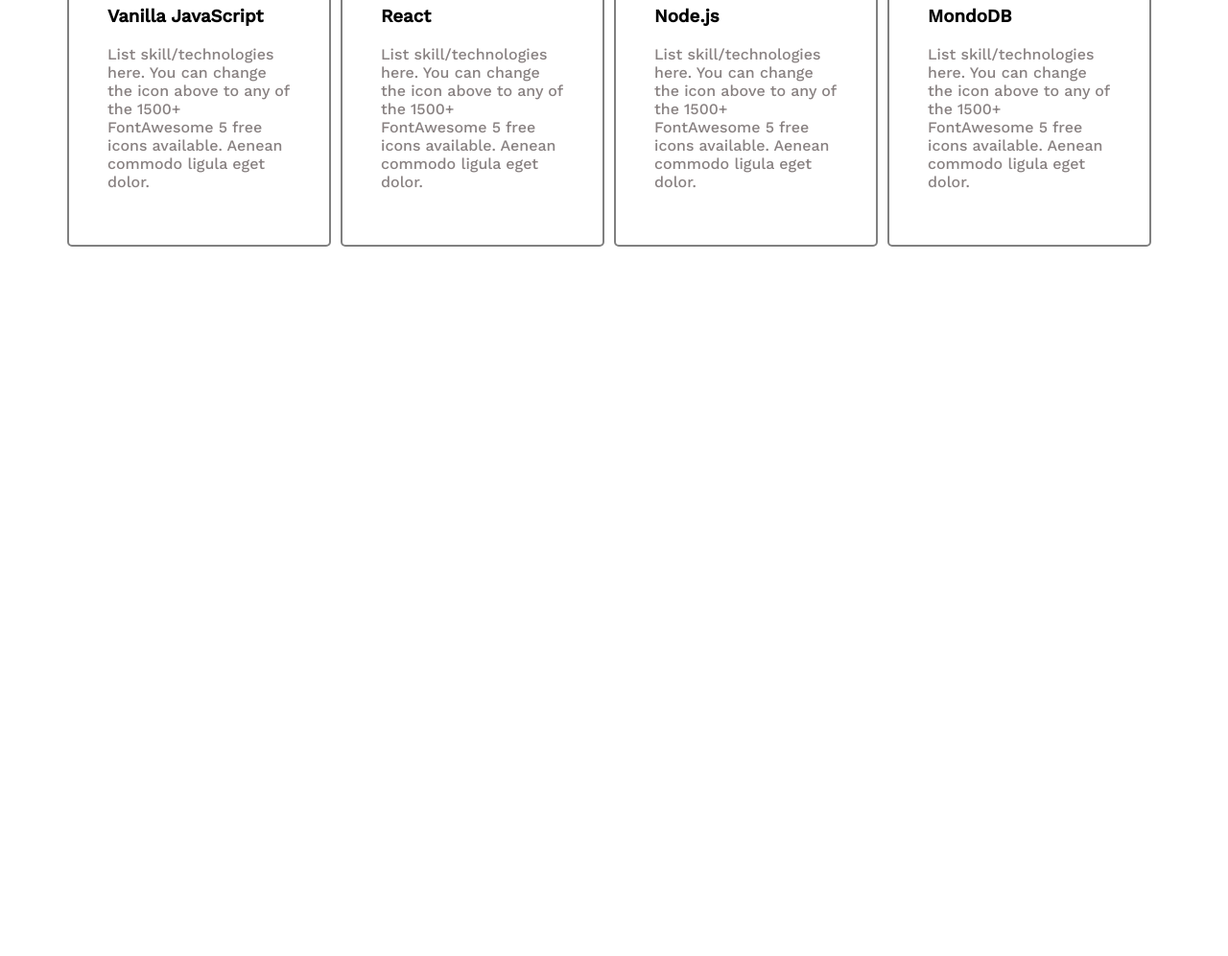
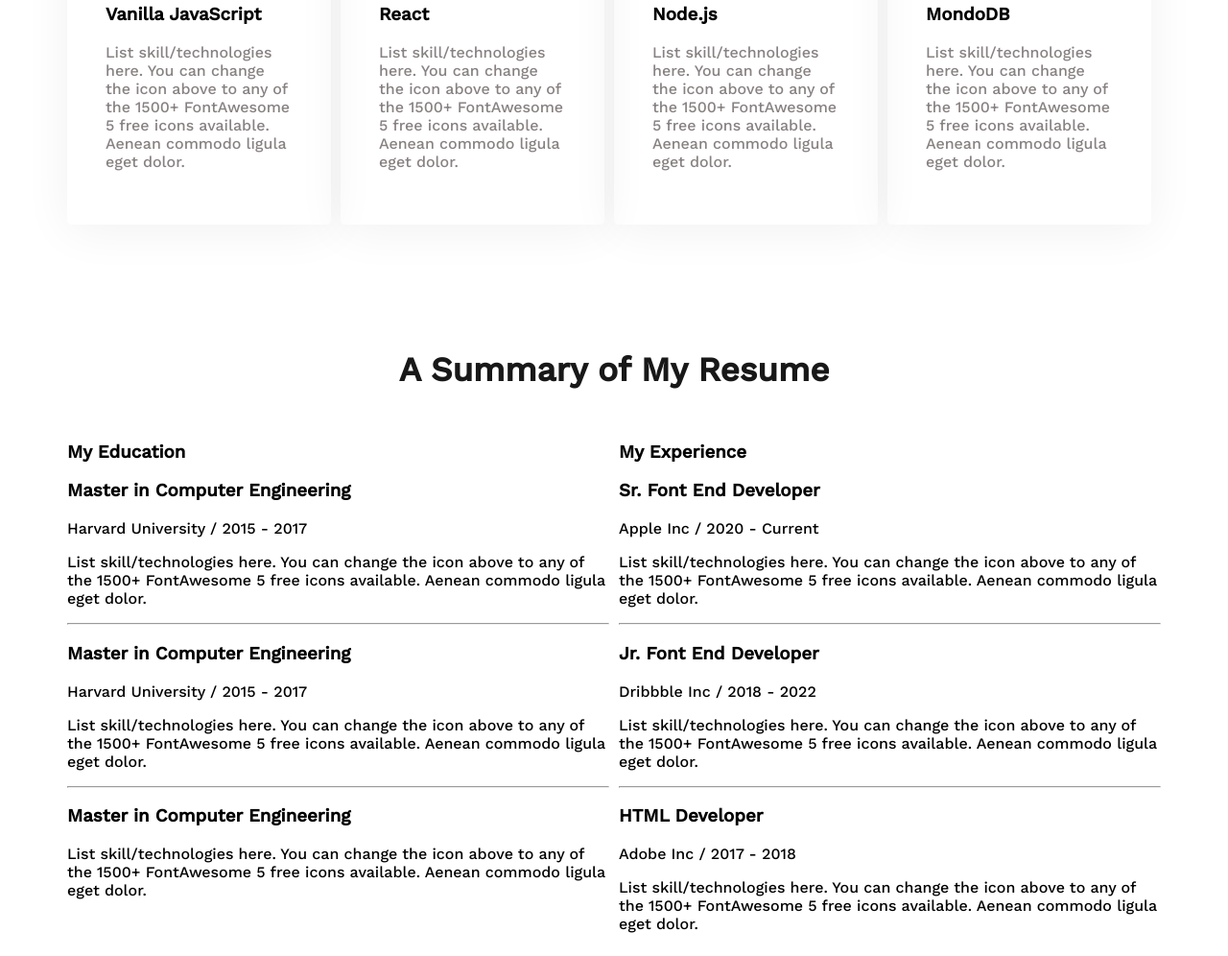
Before and after one commit to Rakib69A/My-Portfolio, a plain HTML site: page index.html in a window 1280 px wide. Shown: the part 1935-2931 px from the top of the page at 96% size. Before the commit the page ends 2200 px from the top, so only its background shows below. Drawn offline with nearby package versions, Linux system fonts and the light colour scheme.

Commit message:
Resume Summary section added.

```diff
--- a/CSS/portfolio.css
+++ b/CSS/portfolio.css
@@ -96,6 +96,9 @@ main{
     margin: 0px auto;
     margin-bottom: ;
 }
+main section{
+    margin-top: 130px;
+}
 .about-info-container{
     display: flex;
     justify-content: space-around;
@@ -123,13 +126,17 @@ main{
     display: flex;
 }
 .skill{
-    border: 2px solid gray;
+    /* border: 2px solid gray; */
     border-radius: 5px;
     margin-right: 10px;
     padding: 40px;
-    max-height: 300px;
-    /* color:#888181; */
+    box-shadow: 0px 6px 50px 0px rgba(0, 0, 0, 0.06);
 }
 .skill-des{
     color:#888181;
 }
+/* Resume section styles */
+.resume-column-container{
+    display: flex;
+    gap: 10px;
+}
--- a/index.html
+++ b/index.html
@@ -82,6 +82,58 @@
                 </div>
             </div>
          </section>
+         <!-- Resume summary section -->
+          <section>
+            <h3 class="section-title">A Summary of My Resume</h3>
+            <div class="resume-column-container">
+                <div class="resume-column">
+                    <h3 class="resume-title">My Education</h3>
+                    <div class="resume-row">
+                        <h3 class="resume-sub-title">Master in Computer Engineering</h3>
+                        <p class="institute">Harvard University / 2015 - 2017</p>
+                        <p class="resume-des">List skill/technologies here. You can change the icon above
+                            to any of the 1500+ FontAwesome 5 free icons available. Aenean commodo ligula eget dolor.</p>
+                        <hr>
+                    </div>
+                    <div class="resume-row">
+                        <h3 class="resume-sub-title">Master in Computer Engineering</h3>
+                        <p class="institute">Harvard University / 2015 - 2017</p>
+                        <p class="resume-des">List skill/technologies here. You can change the icon above
+                            to any of the 1500+ FontAwesome 5 free icons available. Aenean commodo ligula eget dolor.</p>
+                        <hr>
+                    </div>
+                    <div class="resume-row">
+                        <h3 class="resume-sub-title">Master in Computer Engineering</h3>
+                        <p class="institute"></p>
+                        <p class="resume-des">List skill/technologies here. You can change the icon above
+                            to any of the 1500+ FontAwesome 5 free icons available. Aenean commodo ligula eget dolor.</p>
+                    </div>
+                </div>
+                <div class="resume-column">
+                    <h3 class="resume-title">My Experience</h3>
+                    <div class="resume-row">
+                        <h3 class="resume-sub-title">Sr. Font End Developer</h3>
+                        <p class="institute">Apple Inc / 2020 - Current</p>
+                        <p class="resume-des">List skill/technologies here. You can change the icon above
+                            to any of the 1500+ FontAwesome 5 free icons available. Aenean commodo ligula eget dolor.</p>
+                        <hr>
+                    </div>
+                    <div class="resume-row">
+                        <h3 class="resume-sub-title">Jr. Font End Developer</h3>
+                        <p class="institute">Dribbble Inc / 2018 - 2022</p>
+                        <p class="resume-des">List skill/technologies here. You can change the icon above
+                            to any of the 1500+ FontAwesome 5 free icons available. Aenean commodo ligula eget dolor.</p>
+                        <hr>
+                    </div>
+                    <div class="resume-row">
+                        <h3 class="resume-sub-title">HTML Developer</h3>
+                        <p class="institute">Adobe Inc / 2017 - 2018</p>
+                        <p class="resume-des">List skill/technologies here. You can change the icon above
+                            to any of the 1500+ FontAwesome 5 free icons available. Aenean commodo ligula eget dolor.</p>
+                    </div>
+                </div>
+            </div>
+          </section>
     </main>
     <footer>
 
```
